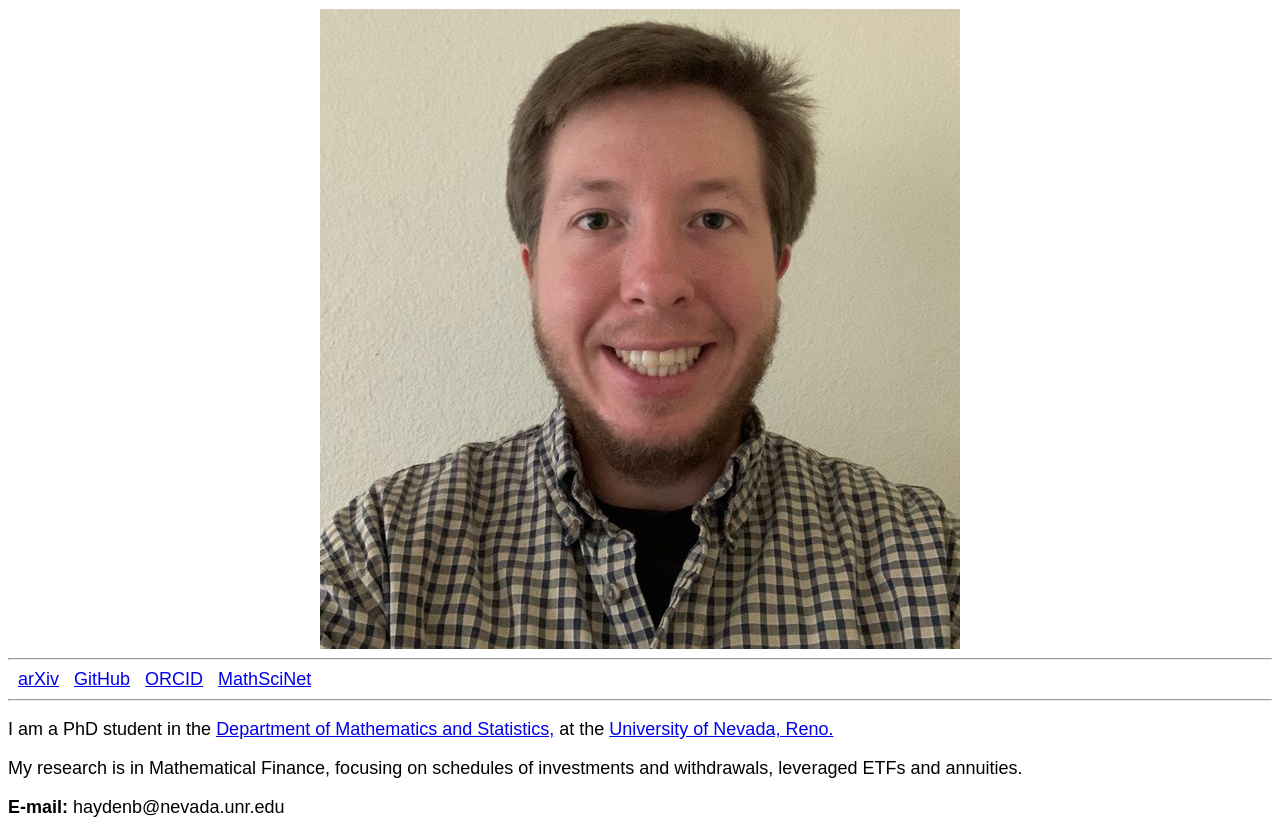
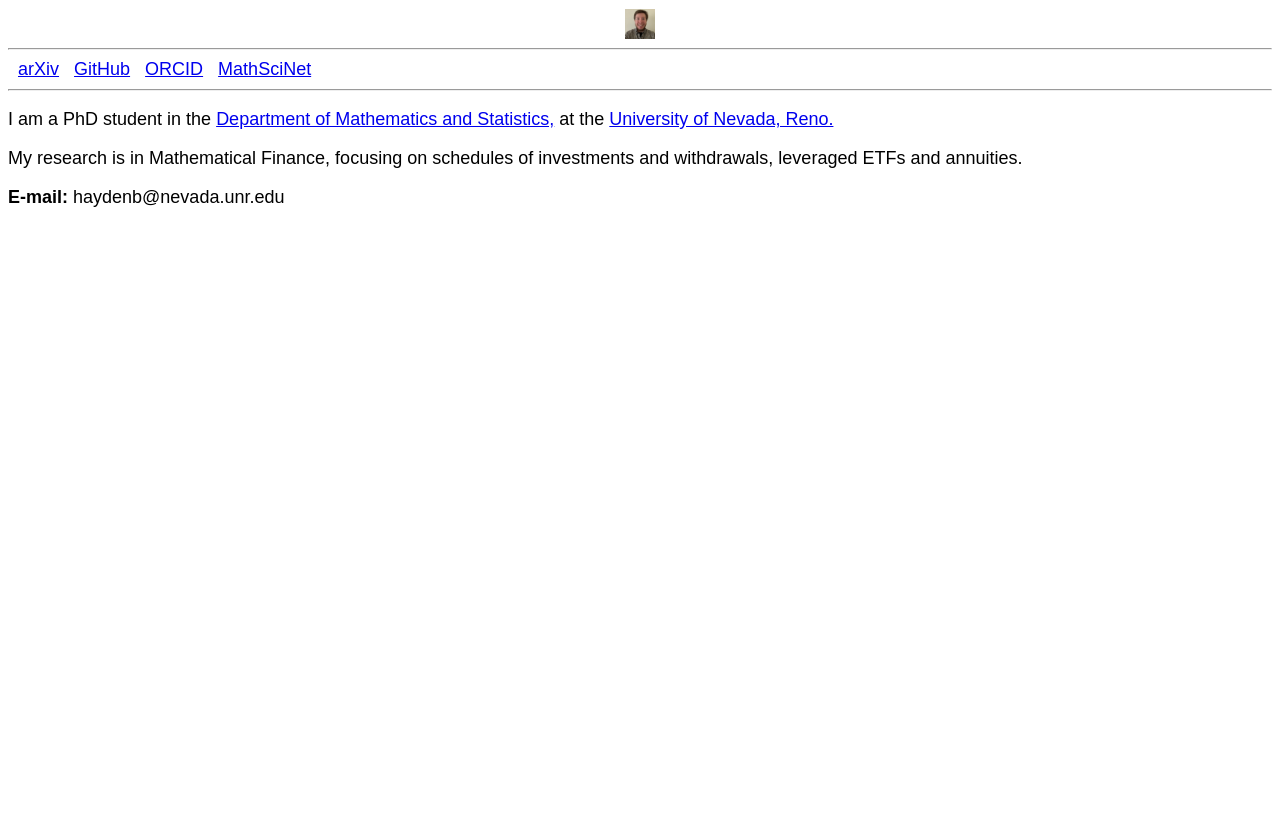
Before and after one commit to HaydenBrown/Home, a plain HTML site: page index.html in a window 1280 px wide. Shown: the part 65-901 px from the top of the page. After the commit the page ends 800 px from the top, so only its background shows below. Drawn offline with Linux system fonts and the light colour scheme.

Commit message:
Update index.html

```diff
--- a/index.html
+++ b/index.html
@@ -6,7 +6,7 @@
 
     <font face = "arial" size = "4">
 <center> <h1>  Hayden Brown </h1> </center>
-<center> <img src="HaydenBrownPicture.jpg"/> </center>
+<center> <img src="HaydenBrownPicture.jpg" width="30"/> </center>
 <hr/>
 &nbsp;
 <a href = "https://arxiv.org/search/q-fin?searchtype=author&query=Brown,+H"> arXiv</a> &nbsp;
```
